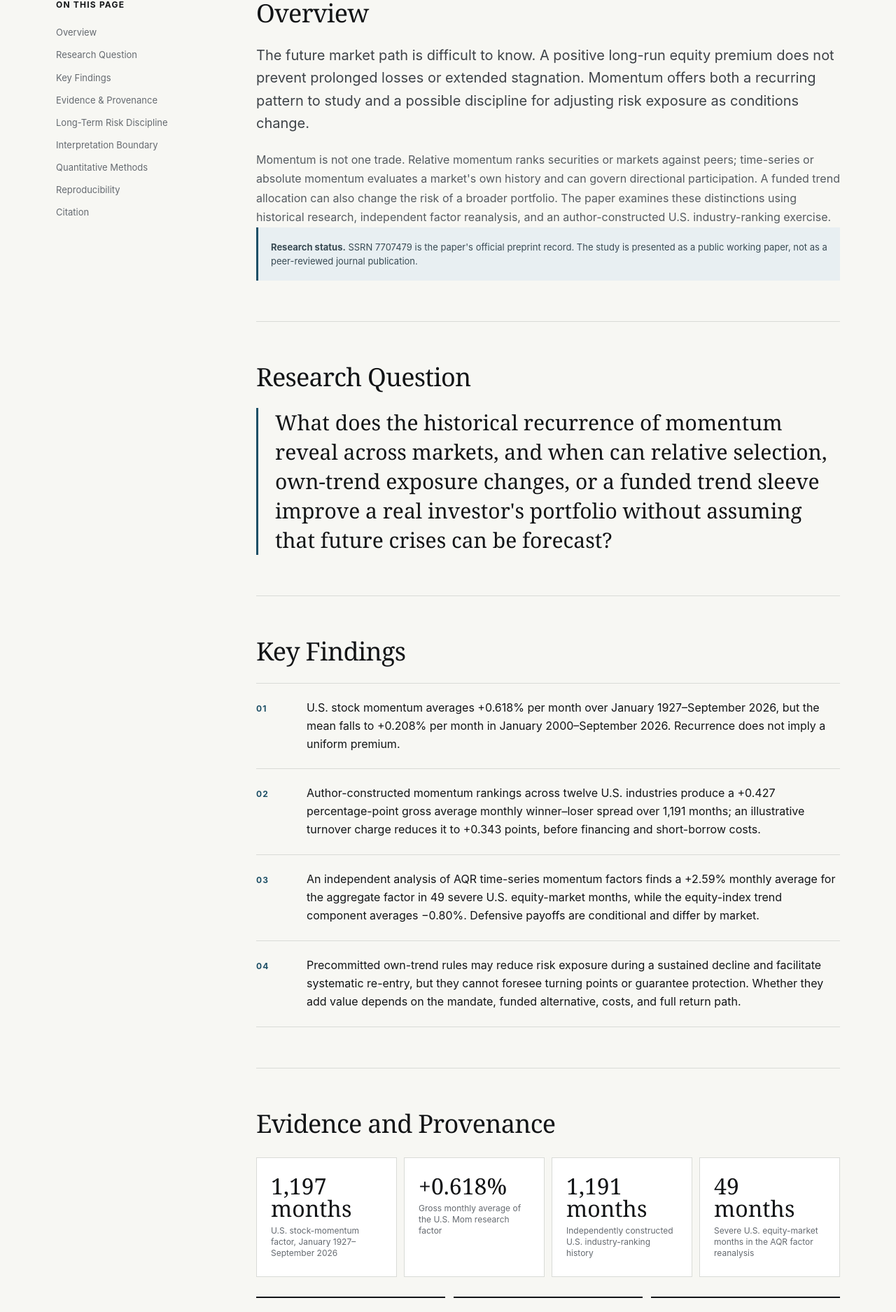
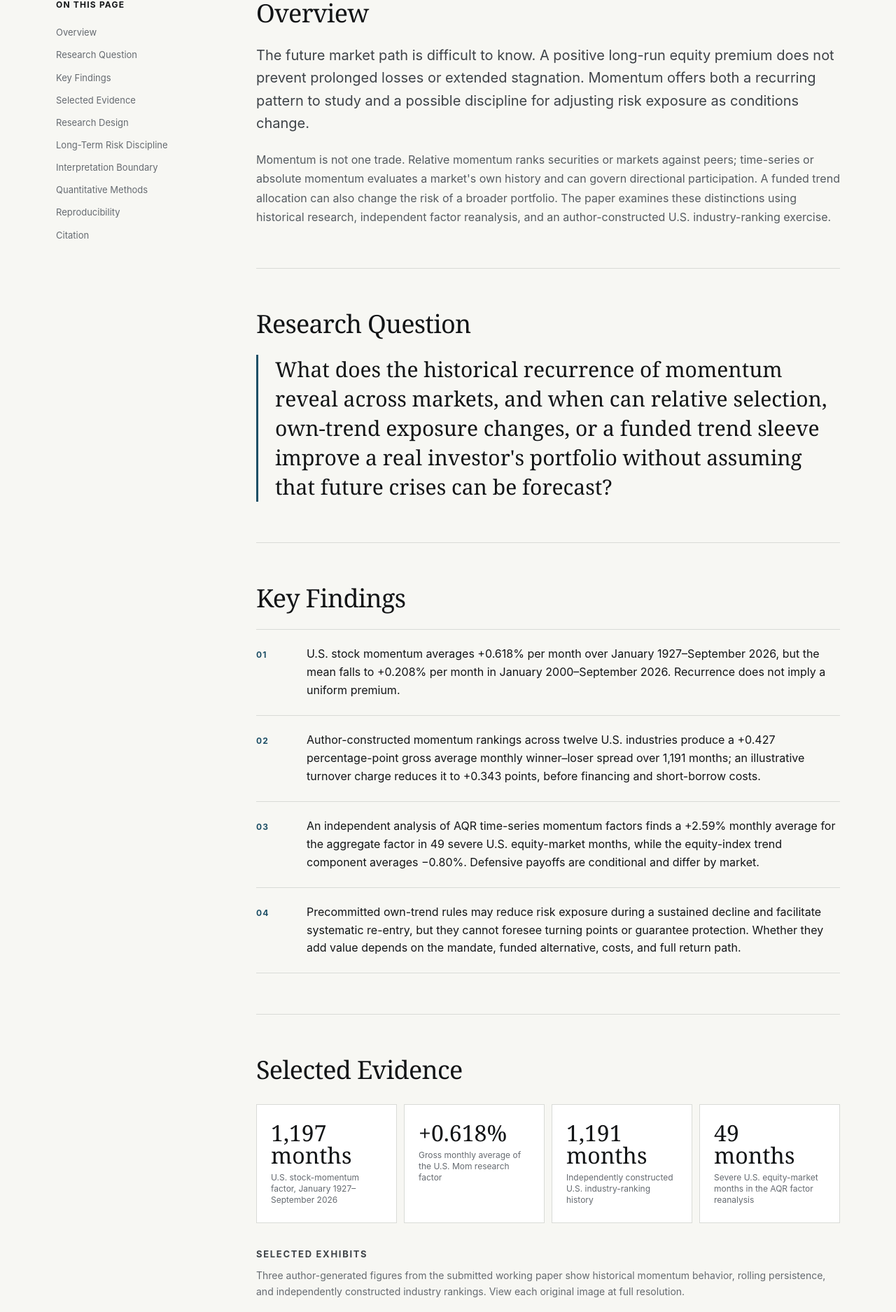
Before and after one commit to slackquant80/slackquant-research, a Next.js app: page /research/momentum-market-regularity in a window 1280 px wide. Shown: the part 537-2412 px from the top of the page at 70% size. Built offline with nearby package versions, Linux system fonts and the light colour scheme; no server answers.

Commit message:
Align Momentum research detail with existing Selected Evidence, Research Design, shared figure and resource card conventions

```diff
--- a/src/app/research/momentum-market-regularity/page.tsx
+++ b/src/app/research/momentum-market-regularity/page.tsx
@@ -1,6 +1,7 @@
 import type { Metadata } from "next";
 import { notFound } from "next/navigation";
 import { CitationBox } from "@/components/CitationBox";
+import { EvidenceFigure } from "@/components/EvidenceFigure";
 import { MethodsUsed } from "@/components/MethodsUsed";
 import { ResearchPaperHero } from "@/components/ResearchPaperHero";
 import { getResearch } from "@/data/research";
@@ -32,7 +33,8 @@ export default function MomentumMarketRegularityPage() {
           <a href="#overview">Overview</a>
           <a href="#question">Research Question</a>
           <a href="#findings">Key Findings</a>
-          <a href="#evidence">Evidence &amp; Provenance</a>
+          <a href="#evidence">Selected Evidence</a>
+          <a href="#design">Research Design</a>
           <a href="#risk">Long-Term Risk Discipline</a>
           <a href="#boundary">Interpretation Boundary</a>
           <a href="#methods">Quantitative Methods</a>
@@ -58,12 +60,6 @@ export default function MomentumMarketRegularityPage() {
               research, independent factor reanalysis, and an author-constructed
               U.S. industry-ranking exercise.
             </p>
-            <div className="evidence-note">
-              <strong>Research status.</strong>{" "}
-              SSRN 7707479 is the paper&apos;s official preprint record.
-              The study is presented as a public working paper, not
-              as a peer-reviewed journal publication.
-            </div>
           </section>
 
           <section className="prose-section" id="question">
@@ -81,7 +77,7 @@ export default function MomentumMarketRegularityPage() {
           </section>
 
           <section className="prose-section" id="evidence">
-            <h2>Evidence and Provenance</h2>
+            <h2>Selected Evidence</h2>
             <div className="metrics">
               {evidence.map(([value, label]) => (
                 <div className="metric" key={label}>
@@ -90,6 +86,28 @@ export default function MomentumMarketRegularityPage() {
                 </div>
               ))}
             </div>
+            {item.selectedEvidence?.length ? (
+              <div className="selected-exhibits">
+                <div className="selected-exhibits-head">
+                  <div className="section-title">Selected Exhibits</div>
+                  <p>
+                    Three author-generated figures from the submitted working paper
+                    show historical momentum behavior, rolling persistence, and
+                    independently constructed industry rankings. View each original
+                    image at full resolution.
+                  </p>
+                </div>
+                <div className="evidence-figure-list">
+                  {item.selectedEvidence.map((figure) => (
+                    <EvidenceFigure key={figure.id} figure={figure} />
+                  ))}
+                </div>
+              </div>
+            ) : null}
+          </section>
+
+          <section className="prose-section" id="design">
+            <h2>Research Design</h2>
             <div className="method-grid">
               <div className="method-card">
                 <div className="num">01 · PUBLISHED RECONSTRUCTIONS</div>
@@ -124,7 +142,7 @@ export default function MomentumMarketRegularityPage() {
               </div>
             </div>
             <p className="body-copy">
-              Table 4 then organizes investment uses and their relevant tests:
+              Table 4 organizes investment uses and their relevant tests:
               relative active return, absolute-return growth and drawdowns,
               and incremental improvement to the funded portfolio. The
               full source notes, periods, cost limitations, and sample
@@ -171,19 +189,26 @@ export default function MomentumMarketRegularityPage() {
               redistributed; their identified historical vintages are needed
               to reproduce the frozen calculations.
             </p>
-            <div className="repro-links documentation-artifacts">
-              <a className="artifact artifact-primary" href={item.links.ssrn} target="_blank" rel="noopener noreferrer">
-                <span className="artifact-kicker">SUBMITTED PREPRINT</span>
-                <strong>SSRN Submission 7707479</strong>
-                <small>Official record; SSRN screening status may change.</small>
-                <span className="artifact-action">Open SSRN Record ↗</span>
-              </a>
-              <a className="artifact" href={item.links.github} target="_blank" rel="noopener noreferrer">
-                <span className="artifact-kicker">PUBLIC REPLICATION</span>
-                <strong>Research Code and Verification Records</strong>
-                <small>Author-created scripts and source-vintage documentation.</small>
-                <span className="artifact-action">View GitHub ↗</span>
-              </a>
+            <div className="repro-links">
+              <div className="artifact">
+                <div className="type">Public code</div>
+                <h3>Replication Repository</h3>
+                <p>Author calculations, source-vintage manifests, and verification scripts.</p>
+                <a href={item.links.github} target="_blank" rel="noopener noreferrer">
+                  Open GitHub &#8599;
+                </a>
+              </div>
+              <div className="artifact">
+                <div className="type">Archival record</div>
+                <h3>Software Archive v1.0.0</h3>
+                <p>
+                  The Zenodo DOI identifies the source-code archive, not the SSRN
+                  manuscript or an independently rebuilt complete raw-data backtest.
+                </p>
+                <a href={item.links.archivalRelease} target="_blank" rel="noopener noreferrer">
+                  Open Zenodo Archive &#8599;
+                </a>
+              </div>
             </div>
           </section>
 
```
